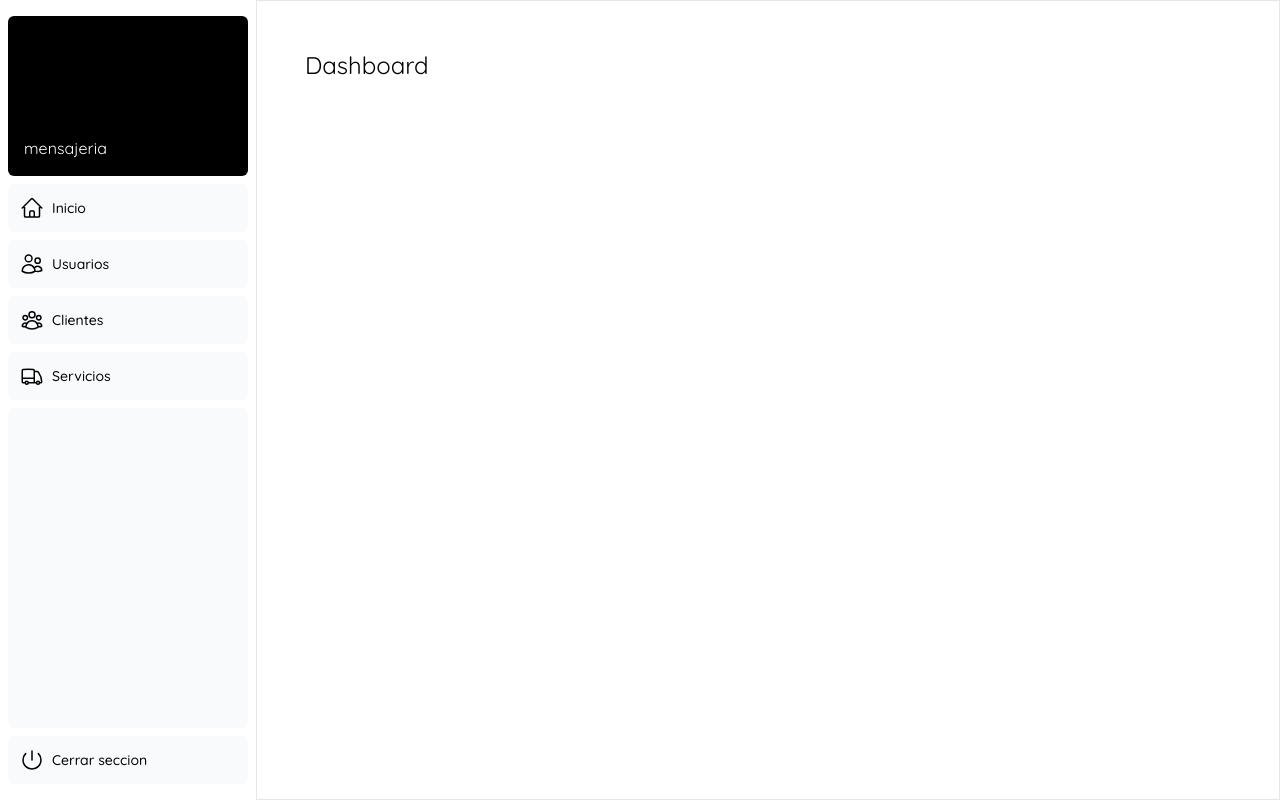
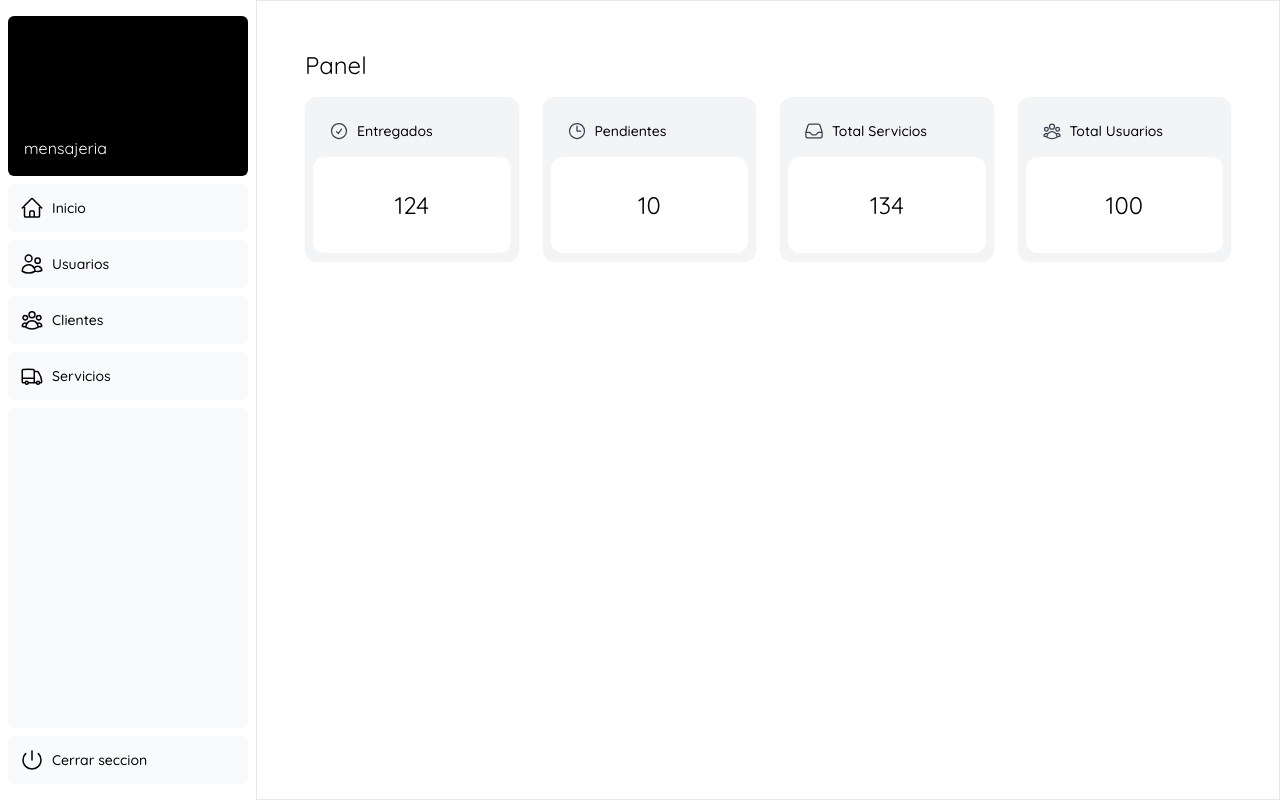
Before and after one commit to Jhonii10/db-mensajeria-app, a Next.js app in the folder frontend/: page /dashboard in a window 1280 px wide. Built offline with nearby package versions, Linux system fonts and the light colour scheme.

Commit message:
added cards in home dashboard

```diff
--- a/frontend/app/dashboard/(overview)/page.jsx
+++ b/frontend/app/dashboard/(overview)/page.jsx
@@ -1,3 +1,4 @@
+import Card from '@/app/ui/dashboard/card';
 import { Quicksand } from 'next/font/google';
 
 const quicksand = Quicksand({ subsets: ["latin"] });
@@ -8,10 +9,17 @@ export default async function Page() {
   return (
     <main>
       <h1 className={`${quicksand.className} mb-4 text-xl md:text-2xl`}>
-        Dashboard
+        Panel
       </h1>
       <div className="grid gap-6 sm:grid-cols-2 lg:grid-cols-4 ">
-        {/* todo */}
+      <Card title="Entregados" value={124} type="delivery" />
+        <Card title="Pendientes" value={10} type="pending" />
+        <Card title="Total Servicios" value={134} type="service" />
+        <Card
+          title="Total Usuarios"
+          value={100}
+          type="users"
+        />
       </div>
       <div className="mt-6 grid grid-cols-1 gap-6 md:grid-cols-4 lg:grid-cols-8 ">
        {/* todo */}
--- /dev/null
+++ b/frontend/app/ui/dashboard/card.jsx
@@ -0,0 +1,34 @@
+import { BanknotesIcon, CheckCircleIcon, ClockIcon, InboxIcon, UserGroupIcon } from '@heroicons/react/24/outline';
+import { Quicksand } from 'next/font/google';
+import React from 'react';
+
+const quicksand = Quicksand({ subsets: ["latin"] });
+
+const iconMap = {
+    delivery: CheckCircleIcon,
+    users: UserGroupIcon,
+    pending: ClockIcon,
+    service: InboxIcon,
+  };
+
+const Card = ({title, value,type,}) => {
+
+    const Icon = iconMap[type];
+
+    return (
+        <div className="rounded-xl bg-gray-100 p-2 shadow-sm">
+        <div className="flex p-4">
+          {Icon ? <Icon className="h-5 w-5 text-gray-700" /> : null}
+          <h3 className="ml-2 text-sm font-medium">{title}</h3>
+        </div>
+        <p
+          className={`${quicksand.className}
+            truncate rounded-xl bg-white px-4 py-8 text-center text-2xl`}
+        >
+          {value}
+        </p>
+      </div>
+    );
+}
+
+export default Card;
```
